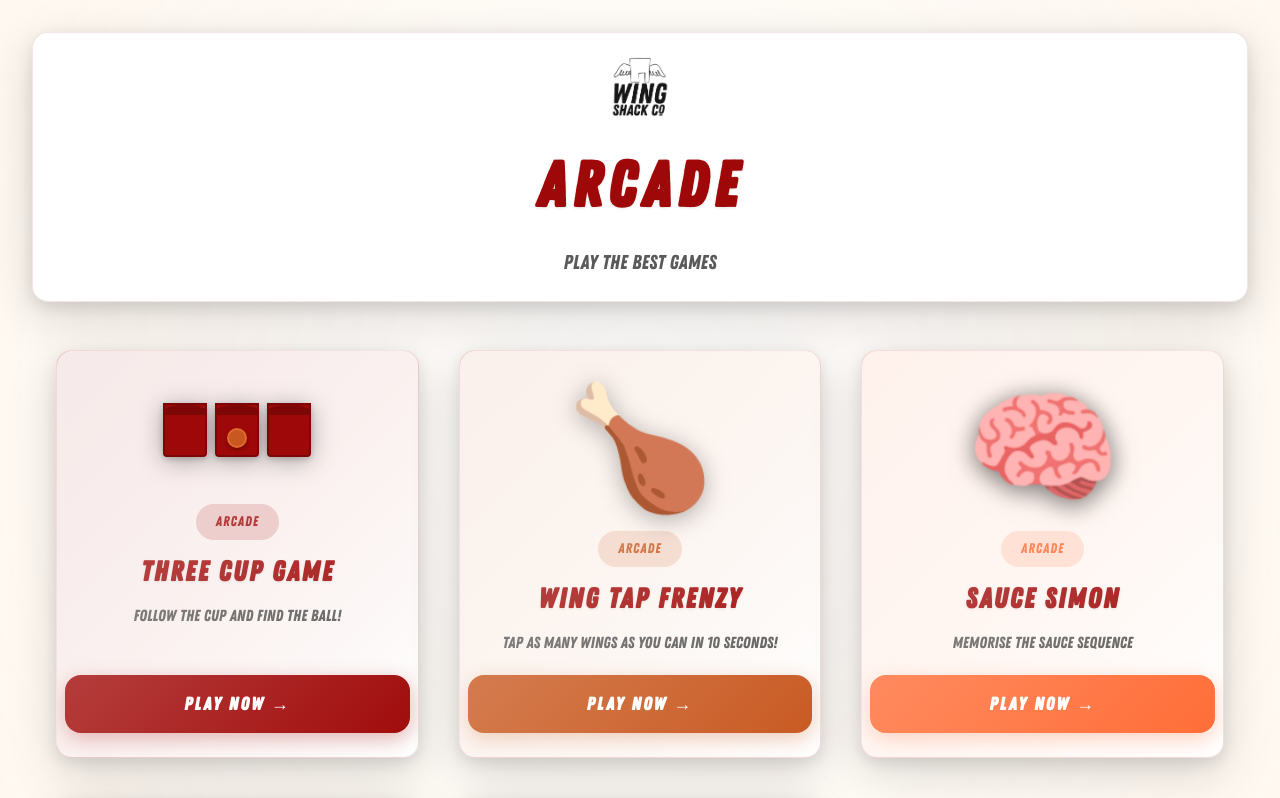
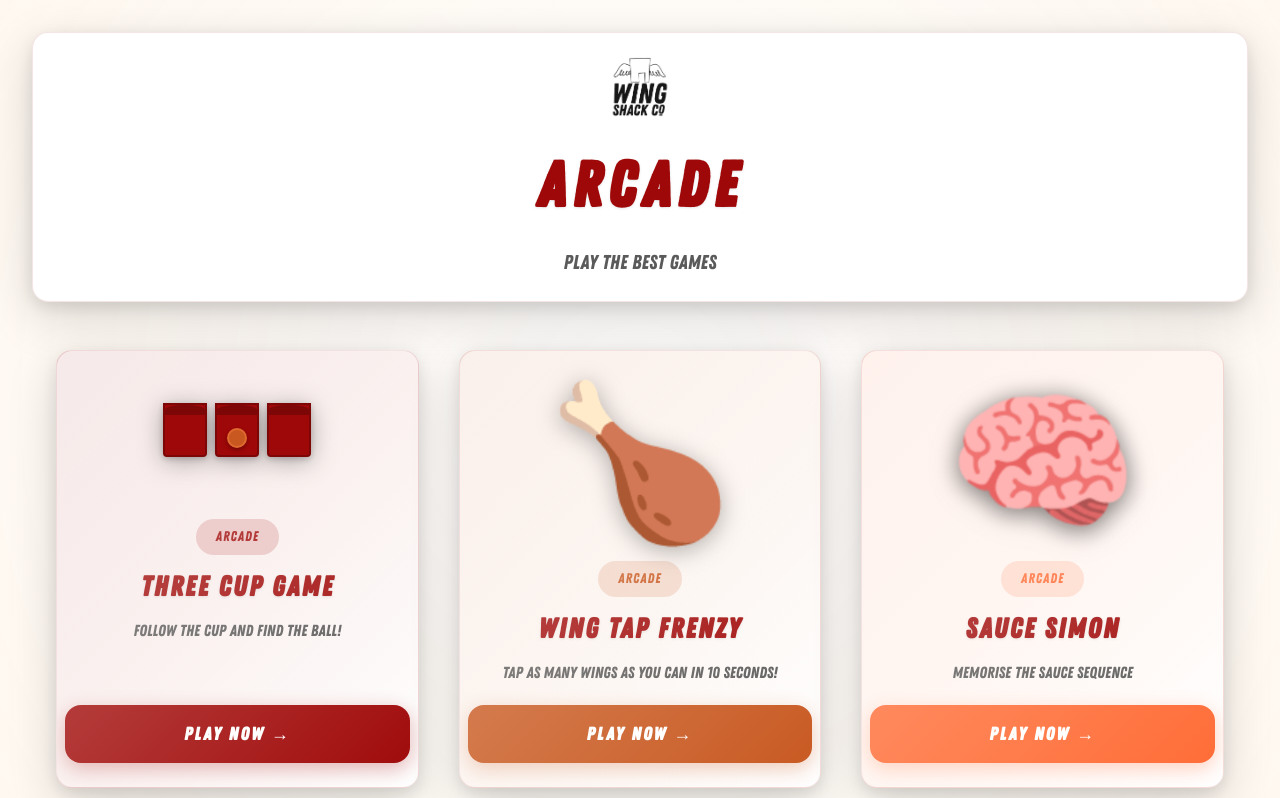
Before and after one commit to nigelbigappetite/wing-shack-arcade, a Next.js app: page / in a window 1280 px wide. Shown: the top 798 px of the page. Built offline with nearby package versions, Linux system fonts and the light colour scheme.

Commit message:
Enlarge all game emoji icons to match Flappy Wing image size

```diff
--- a/app/page.tsx
+++ b/app/page.tsx
@@ -201,7 +201,7 @@ export default function Home() {
                     }}
                     transition={{ duration: 0.3 }}
                     style={{
-                      fontSize: 'clamp(80px, 12vw, 120px)',
+                      fontSize: 'clamp(100px, 15vw, 150px)',
                       lineHeight: 1,
                       filter: 'drop-shadow(0 4px 12px rgba(0, 0, 0, 0.3))',
                       marginTop: 'clamp(8px, 1.5vw, 16px)',
@@ -223,7 +223,7 @@ export default function Home() {
                           ease: 'easeInOut',
                         }}
                         style={{
-                          fontSize: 'clamp(80px, 12vw, 120px)',
+                          fontSize: 'clamp(100px, 15vw, 150px)',
                           lineHeight: 1,
                           filter: 'drop-shadow(0 4px 12px rgba(0, 0, 0, 0.3))',
                           display: 'flex',
```
